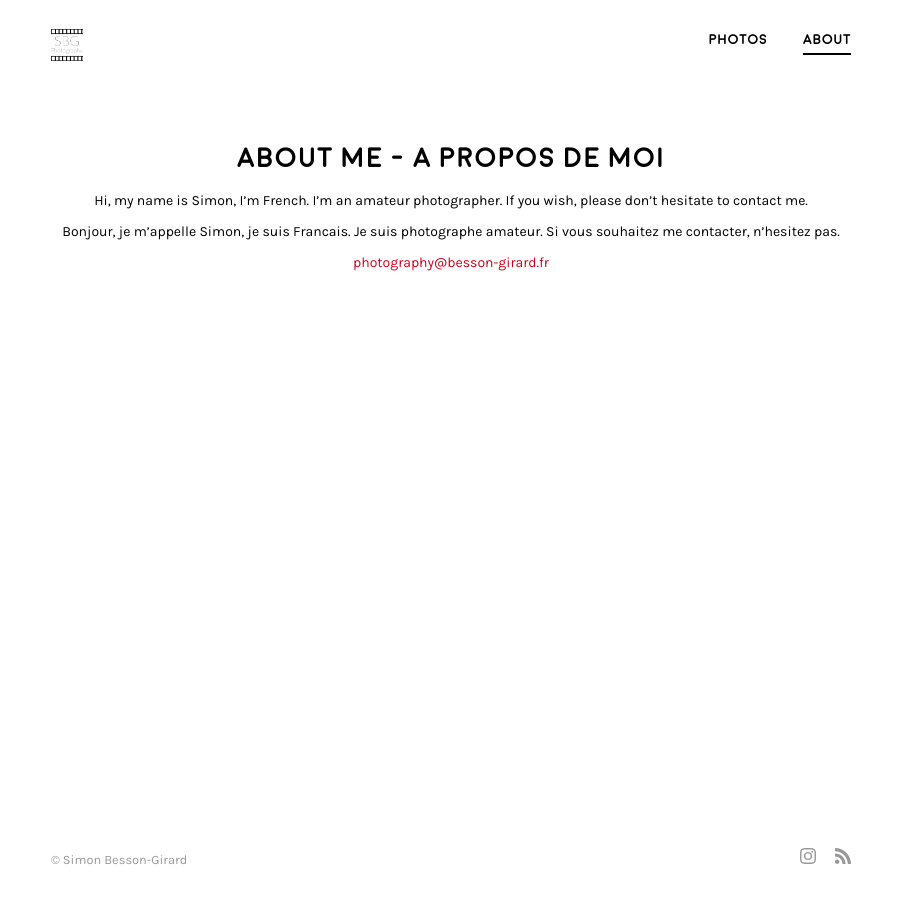
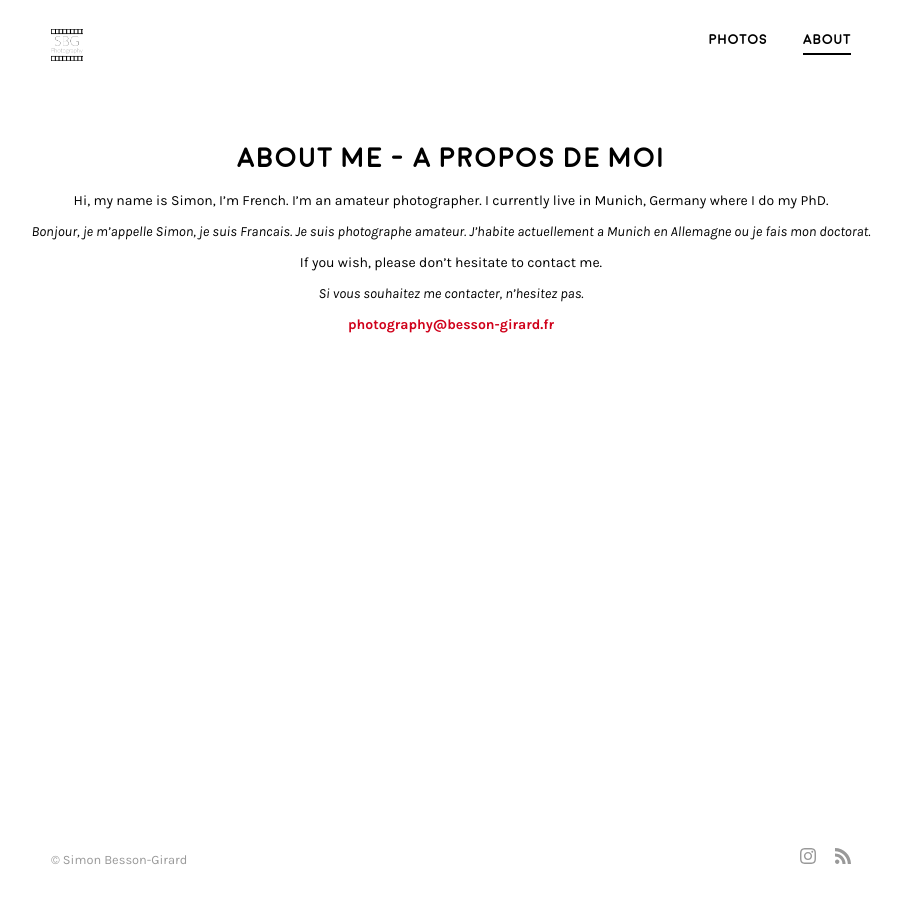
Before and after one commit to shamansim/photography, a Jekyll site: the page built from about.md, in a window 1280 px wide. Shown: the whole page, without its empty margins (189-1090 px from the left). Built offline with Jekyll 4.4.1, drawn with Linux system fonts in a browser that asks for light colours.

Commit message:
modified aboutme

```diff
--- a/about.md
+++ b/about.md
@@ -4,11 +4,13 @@ title: About me - A propos de moi
 permalink: /about/
 ---
 
-Hi, my name is Simon, I'm French. I'm an amateur photographer.
+Hi, my name is Simon, I'm French. I'm an amateur photographer. I currently live in Munich, Germany where I do my PhD.
+
+*Bonjour, je m'appelle Simon, je suis Francais. Je suis photographe amateur. J'habite actuellement a Munich en Allemagne ou je fais mon doctorat.*
+
+
 If you wish, please don't hesitate to contact me.
 
-Bonjour, je m'appelle Simon, je suis Francais. Je suis photographe amateur.
-Si vous souhaitez me contacter, n'hesitez pas.
+*Si vous souhaitez me contacter, n'hesitez pas.*
 
-
-[photography@besson-girard.fr](photography@besson-girard.fr)
+[**photography@besson-girard.fr**](photography@besson-girard.fr)
```
